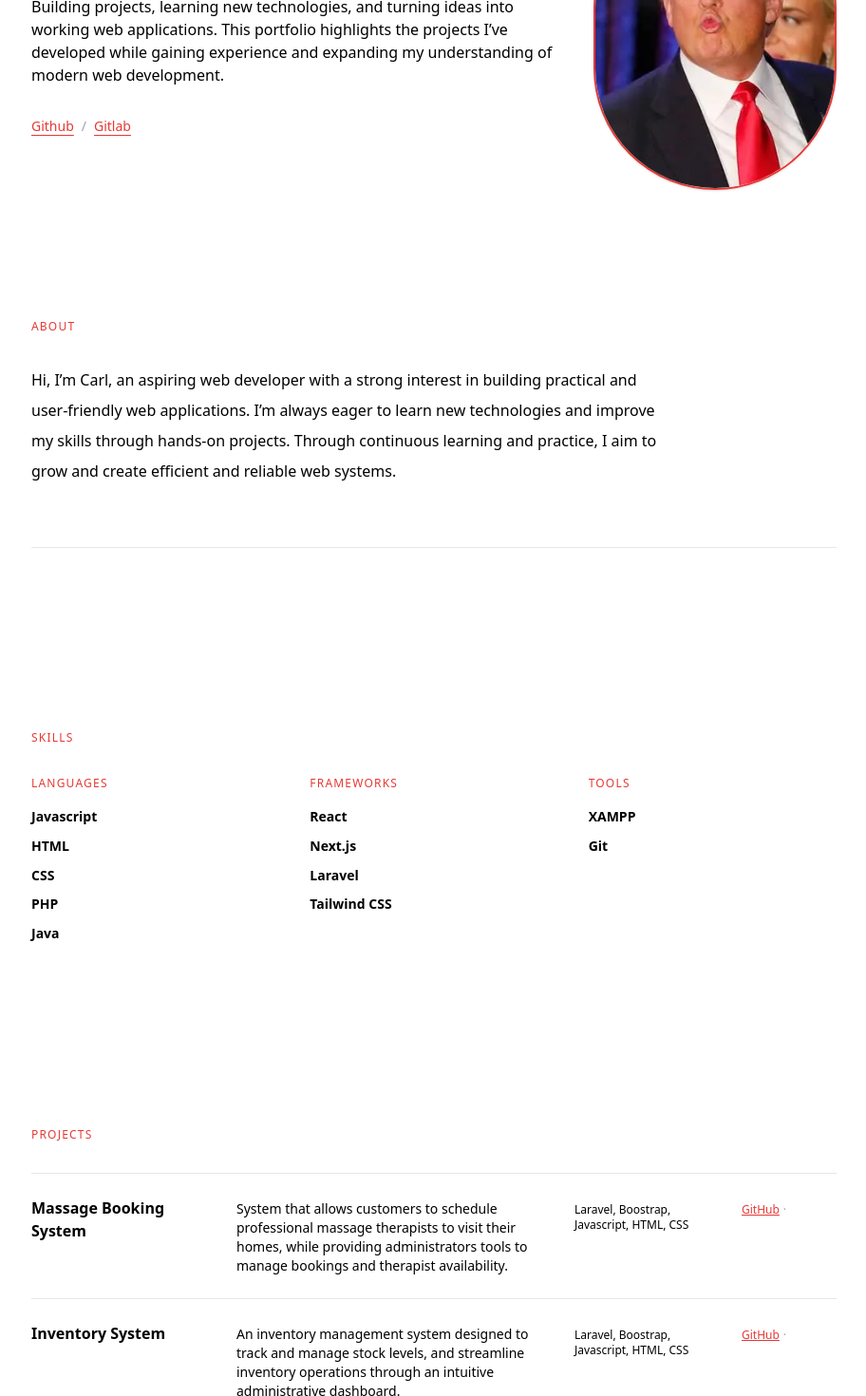
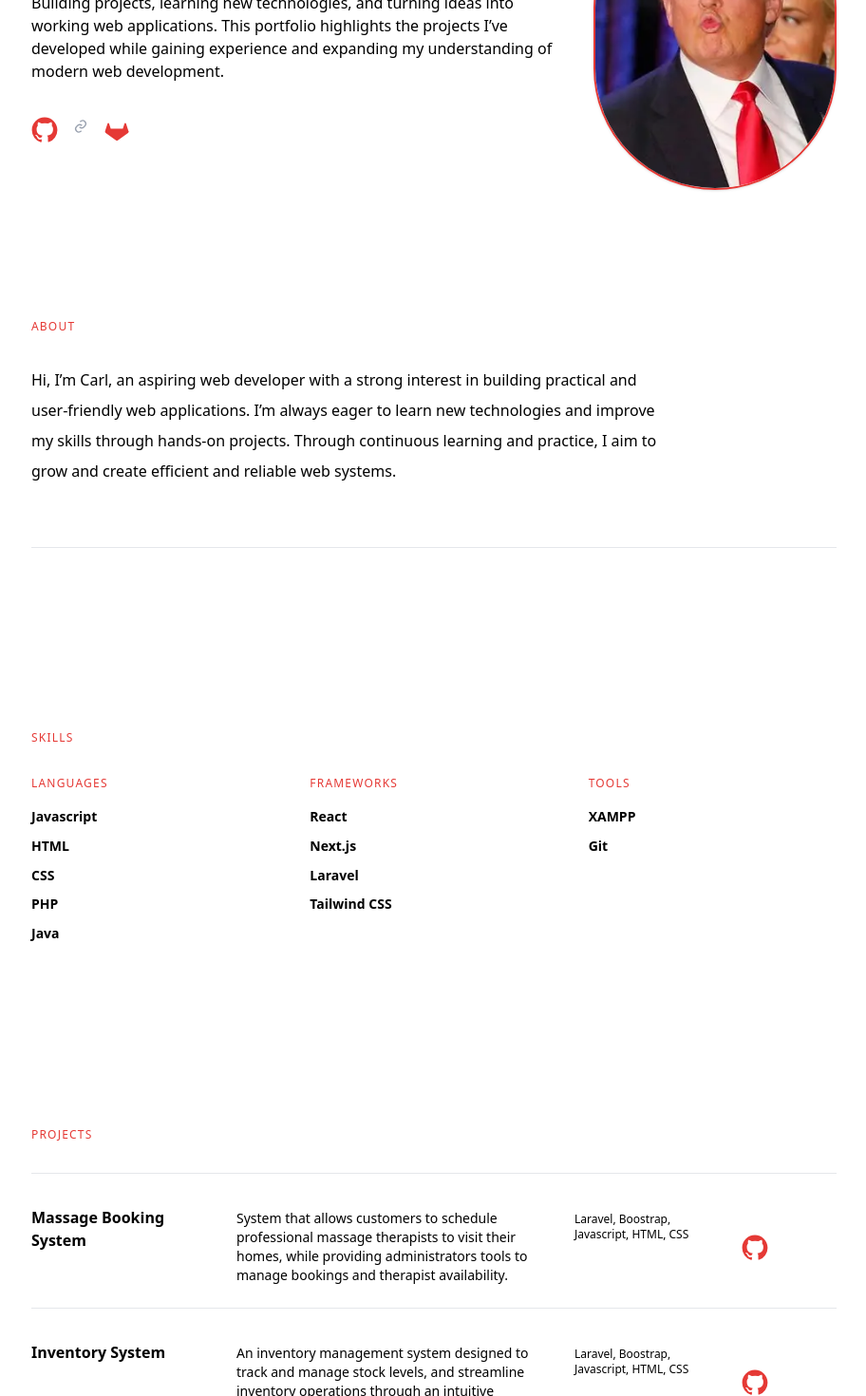
Before and after one commit to CAACARL/my-thing, a Next.js app: page / in a window 1280 px wide. Shown: the part 240-1710 px from the top of the page at 95% size, without its empty margins (183-1095 px from the left). Built offline with nearby package versions, Linux system fonts and the light colour scheme.

Commit message:
Finalefrfr this time

```diff
--- a/components/Hero/index.tsx
+++ b/components/Hero/index.tsx
@@ -38,16 +38,44 @@ export function Hero() {
               href="https://github.com/CAACARL"
               target="_blank"
               className="text-[#E53935] underline underline-offset-4 decoration-[#E53935] hover:opacity-70 transition-opacity"
+              title="Github"
             >
-              Github
+              <svg
+                xmlns="http://www.w3.org/2000/svg"
+                fill="currentColor"
+                viewBox="0 0 24 24"
+                className="w-7 h-7 relative top-1"
+              >
+                <path d="M12 .5C5.65.5.5 5.65.5 12a11.5 11.5 0 008 10.93c.6.1.82-.26.82-.58v-2.02c-3.25.71-3.94-1.56-3.94-1.56-.53-1.34-1.3-1.7-1.3-1.7-1.06-.72.08-.71.08-.71 1.18.08 1.8 1.2 1.8 1.2 1.04 1.78 2.74 1.27 3.4.97.1-.75.4-1.27.73-1.56-2.6-.3-5.34-1.3-5.34-5.8 0-1.28.45-2.32 1.2-3.14-.12-.3-.52-1.5.12-3.13 0 0 .98-.31 3.2 1.2a11.2 11.2 0 015.84 0c2.2-1.5 3.18-1.2 3.18-1.2.65 1.63.25 2.83.13 3.13.75.82 1.2 1.86 1.2 3.14 0 4.52-2.75 5.5-5.36 5.79.41.35.77 1.04.77 2.1v3.12c0 .32.22.7.83.58A11.5 11.5 0 0023.5 12C23.5 5.65 18.35.5 12 .5z" />
+              </svg>
             </a>
-            <span className="text-gray-400">/</span>
+            <span className="mx-2 flex items-center">
+              <svg
+                xmlns="http://www.w3.org/2000/svg"
+                className="w-4 h-4 text-gray-400"
+                fill="none"
+                viewBox="0 0 24 24"
+                stroke="currentColor"
+                strokeWidth="2"
+              >
+                <path d="M10 13a5 5 0 007 0l2-2a5 5 0 00-7-7l-1 1" />
+                <path d="M14 11a5 5 0 00-7 0l-2 2a5 5 0 007 7l1-1" />
+              </svg>
+            </span>
             <a
               href="https://gitlab.com/"
               target="_blank"
               className="text-[#E53935] underline underline-offset-4 decoration-[#E53935] hover:opacity-70 transition-opacity"
+              title="Gitlab"
             >
-              Gitlab
+              <svg
+                xmlns="http://www.w3.org/2000/svg"
+                viewBox="0 0 24 24"
+                fill="currentColor"
+                className="w-7 h-7 relative top-2"
+              >
+                <path d="M22.546 9.42l-2.18-6.72a.75.75 0 00-1.43 0l-1.47 4.52H6.534l-1.47-4.52a.75.75 0 00-1.43 0L1.454 9.42a1.5 1.5 0 00.54 1.68l9.24 6.72a1.5 1.5 0 001.72 0l9.24-6.72a1.5 1.5 0 00.54-1.68z" />
+              </svg>
             </a>
           </div>
         </FadeIn>
--- a/components/Projects/Index.tsx
+++ b/components/Projects/Index.tsx
@@ -24,10 +24,17 @@ export function Projects() {
                 href="https://github.com/CAACARL/Sia2-Massage-Booking"
                 target="_blank"
                 className="text-[#E53935] underline hover:opacity-70 transition-opacity"
+                title="Github"
               >
-                GitHub
+                <svg
+                  xmlns="http://www.w3.org/2000/svg"
+                  fill="currentColor"
+                  viewBox="0 0 24 24"
+                  className="w-7 h-7 relative top-10"
+                >
+                  <path d="M12 .5C5.65.5.5 5.65.5 12a11.5 11.5 0 008 10.93c.6.1.82-.26.82-.58v-2.02c-3.25.71-3.94-1.56-3.94-1.56-.53-1.34-1.3-1.7-1.3-1.7-1.06-.72.08-.71.08-.71 1.18.08 1.8 1.2 1.8 1.2 1.04 1.78 2.74 1.27 3.4.97.1-.75.4-1.27.73-1.56-2.6-.3-5.34-1.3-5.34-5.8 0-1.28.45-2.32 1.2-3.14-.12-.3-.52-1.5.12-3.13 0 0 .98-.31 3.2 1.2a11.2 11.2 0 015.84 0c2.2-1.5 3.18-1.2 3.18-1.2.65 1.63.25 2.83.13 3.13.75.82 1.2 1.86 1.2 3.14 0 4.52-2.75 5.5-5.36 5.79.41.35.77 1.04.77 2.1v3.12c0 .32.22.7.83.58A11.5 11.5 0 0023.5 12C23.5 5.65 18.35.5 12 .5z" />
+                </svg>
               </a>
-              <span className="text-gray-400 mx-1">·</span>
             </div>
           </div>
 
@@ -44,10 +51,17 @@ export function Projects() {
                 href="https://github.com/CAACARL/IV-IS"
                 target="_blank"
                 className="text-[#E53935] underline hover:opacity-70 transition-opacity"
+                title="Github"
               >
-                GitHub
+                <svg
+                  xmlns="http://www.w3.org/2000/svg"
+                  fill="currentColor"
+                  viewBox="0 0 24 24"
+                  className="w-7 h-7 relative top-10"
+                >
+                  <path d="M12 .5C5.65.5.5 5.65.5 12a11.5 11.5 0 008 10.93c.6.1.82-.26.82-.58v-2.02c-3.25.71-3.94-1.56-3.94-1.56-.53-1.34-1.3-1.7-1.3-1.7-1.06-.72.08-.71.08-.71 1.18.08 1.8 1.2 1.8 1.2 1.04 1.78 2.74 1.27 3.4.97.1-.75.4-1.27.73-1.56-2.6-.3-5.34-1.3-5.34-5.8 0-1.28.45-2.32 1.2-3.14-.12-.3-.52-1.5.12-3.13 0 0 .98-.31 3.2 1.2a11.2 11.2 0 015.84 0c2.2-1.5 3.18-1.2 3.18-1.2.65 1.63.25 2.83.13 3.13.75.82 1.2 1.86 1.2 3.14 0 4.52-2.75 5.5-5.36 5.79.41.35.77 1.04.77 2.1v3.12c0 .32.22.7.83.58A11.5 11.5 0 0023.5 12C23.5 5.65 18.35.5 12 .5z" />
+                </svg>
               </a>
-              <span className="text-gray-400 mx-1">·</span>
             </div>
           </div>
         </div>
```
